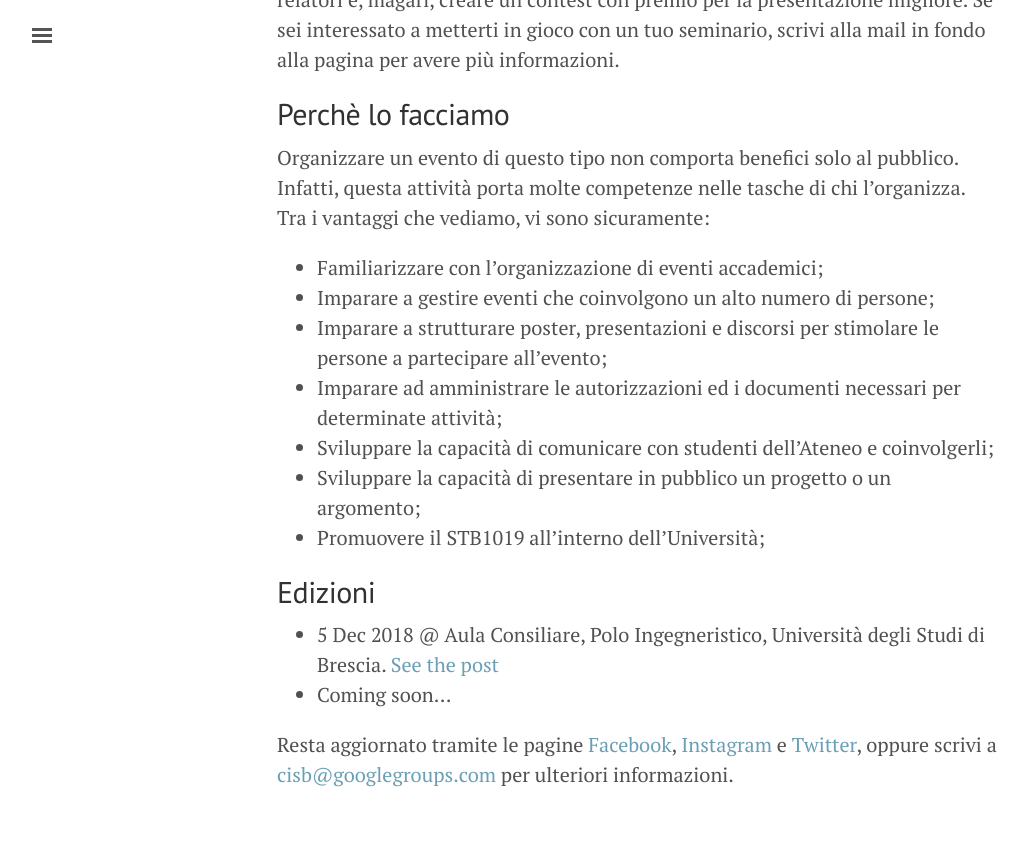
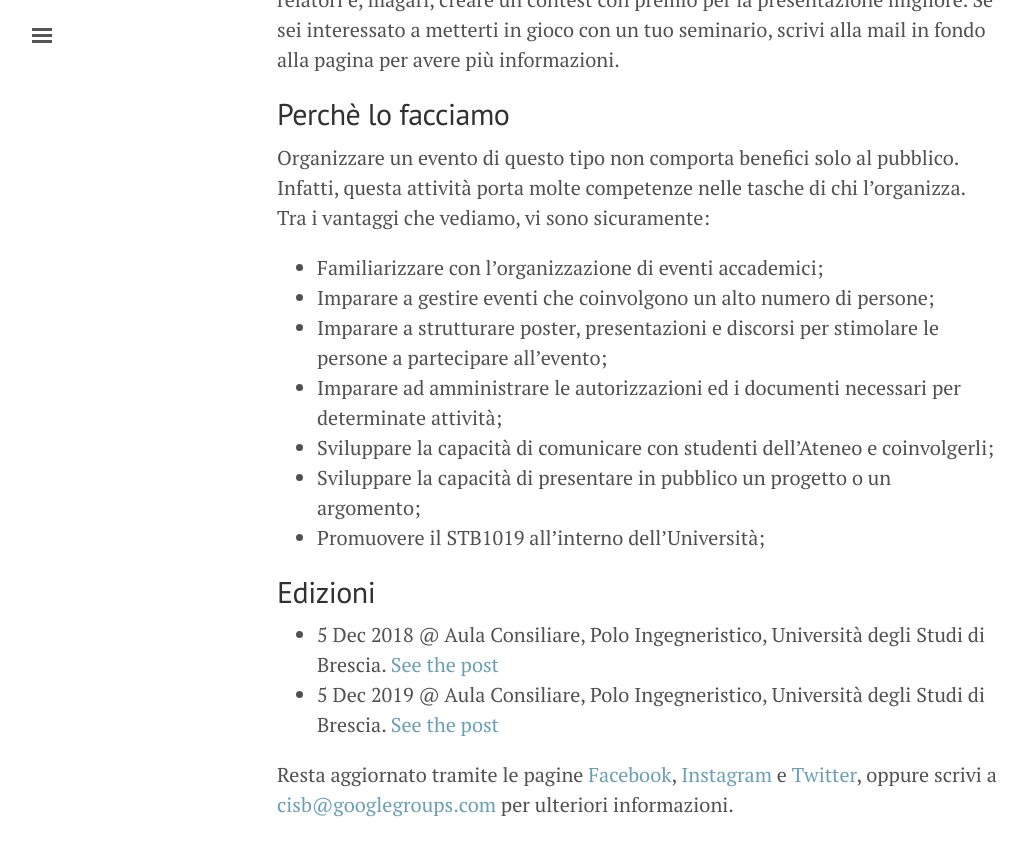
Before and after one commit to ieee-brescia/ieee-brescia.github.io, a Jekyll site: the page built from cisb.md, in a window 1280 px wide and 900 px high, scrolled down 1387 px. Shown: the top 856 px of the window, without its empty margins (3-1030 px from the left). Built offline with Jekyll 4.4.1, drawn with Linux system fonts in a browser that asks for light colours.

Commit message:
Update cisb.md

```diff
--- a/cisb.md
+++ b/cisb.md
@@ -35,6 +35,6 @@ Tra i vantaggi che vediamo, vi sono sicuramente:
 ## Edizioni
 
 * 5 Dec 2018 @ Aula Consiliare, Polo Ingegneristico, Università degli Studi di Brescia. [See the post](/_posts/2018-12-05-cisb-2018.md)
-* Coming soon...
+* 5 Dec 2019 @ Aula Consiliare, Polo Ingegneristico, Università degli Studi di Brescia. [See the post](/_posts/2019-12-05-cisb-2019.md)
 
-Resta aggiornato tramite le pagine [Facebook](https://www.facebook.com/stb1019), [Instagram](https://www.instagram.com/stb01019) e [Twitter](https://www.twitter.com/stb1019), oppure scrivi a [cisb@googlegroups.com](mailto:cisb@googlegroups.com) per ulteriori informazioni.
+Resta aggiornato tramite le pagine [Facebook](https://www.facebook.com/stb01019), [Instagram](https://www.instagram.com/stb01019) e [Twitter](https://www.twitter.com/stb1019), oppure scrivi a [cisb@googlegroups.com](mailto:cisb@googlegroups.com) per ulteriori informazioni.
```
